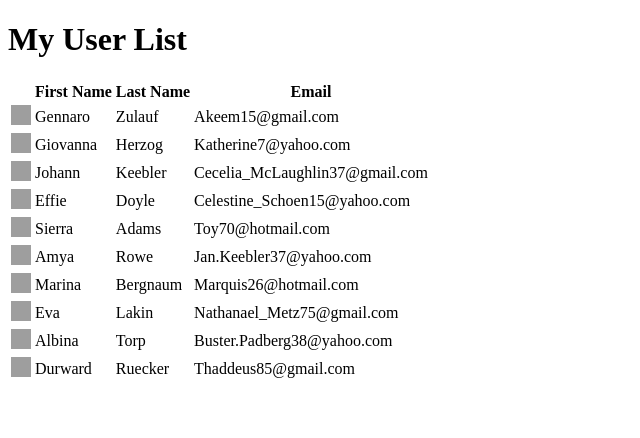
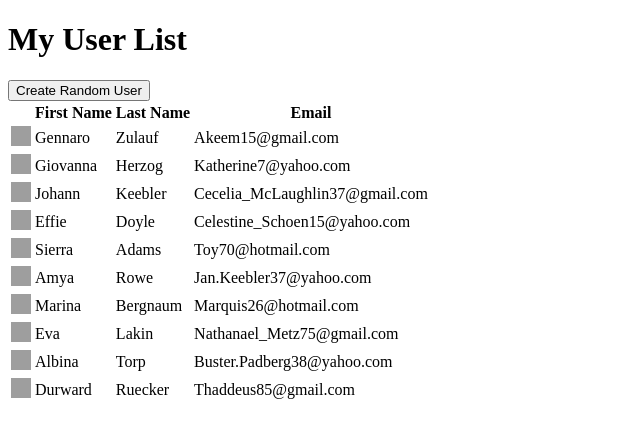
Before and after one commit to iainplimmer/Angular2RXJS_FakeData, an Angular app: page / in a window 1280 px wide. Shown: the top 438 px of the page, without its empty margins (0-640 px from the left). Built offline with nearby package versions, Linux system fonts and the light colour scheme; grey boxes are pictures that could not be loaded.

Commit message:
We can now add a random user.

```diff
--- a/src/app/app.component.html
+++ /dev/null
@@ -1,2 +0,0 @@
-<h1>My User List</h1>
-<user-list [users]=users></user-list>
--- a/src/app/app.component.ts
+++ b/src/app/app.component.ts
@@ -5,7 +5,10 @@ import { Observable } from "rxjs";
 
 @Component({
   selector: 'app-root',
-  templateUrl: './app.component.html',
+  template: `
+    <h1>My User List</h1>
+    <user-list [users]=users></user-list>
+  `,
   styleUrls: ['./app.component.css']
 })
 export class AppComponent implements OnInit  {
--- a/src/app/app.module.ts
+++ b/src/app/app.module.ts
@@ -3,11 +3,13 @@ import { NgModule } from '@angular/core';
 import { UserService } from './services/user.service';
 import { AppComponent } from './app.component';
 import { UserListComponent } from './components/user-list/user-list.component';
+import { NewUserComponent } from './components/new-user-button/new-user-button.component';
 
 @NgModule({
   declarations: [
     AppComponent,
-    UserListComponent
+    UserListComponent,
+    NewUserComponent
   ],
   imports: [
     BrowserModule
--- /dev/null
+++ b/src/app/components/new-user-button/new-user-button.component.ts
@@ -0,0 +1,24 @@
+import { Component, OnInit } from '@angular/core';
+import { UserService } from './../../services/user.service'
+import { User } from './../../types/user';
+import { Observable } from "rxjs";
+
+@Component({
+  selector: 'new-user-button',
+  template: `
+    <button (click)=createRandomUser()>Create Random User</button>
+  `
+})
+export class NewUserComponent implements OnInit {
+
+  constructor(private UserService: UserService) { }
+
+  ngOnInit() {
+  }
+
+  createRandomUser() {
+    let user = this.UserService.createRandomUser();
+    this.UserService.addUser(user);
+  }
+
+}
--- a/src/app/components/user-list/user-list.component.html
+++ b/src/app/components/user-list/user-list.component.html
@@ -1,7 +1,10 @@
+<new-user-button></new-user-button>
 <table class="table">
   <thead>
       <tr>
-        <th></th>
+        <th>
+
+        </th>
         <th>First Name</th>
         <th>Last Name</th>
         <th>Email</th>
```
